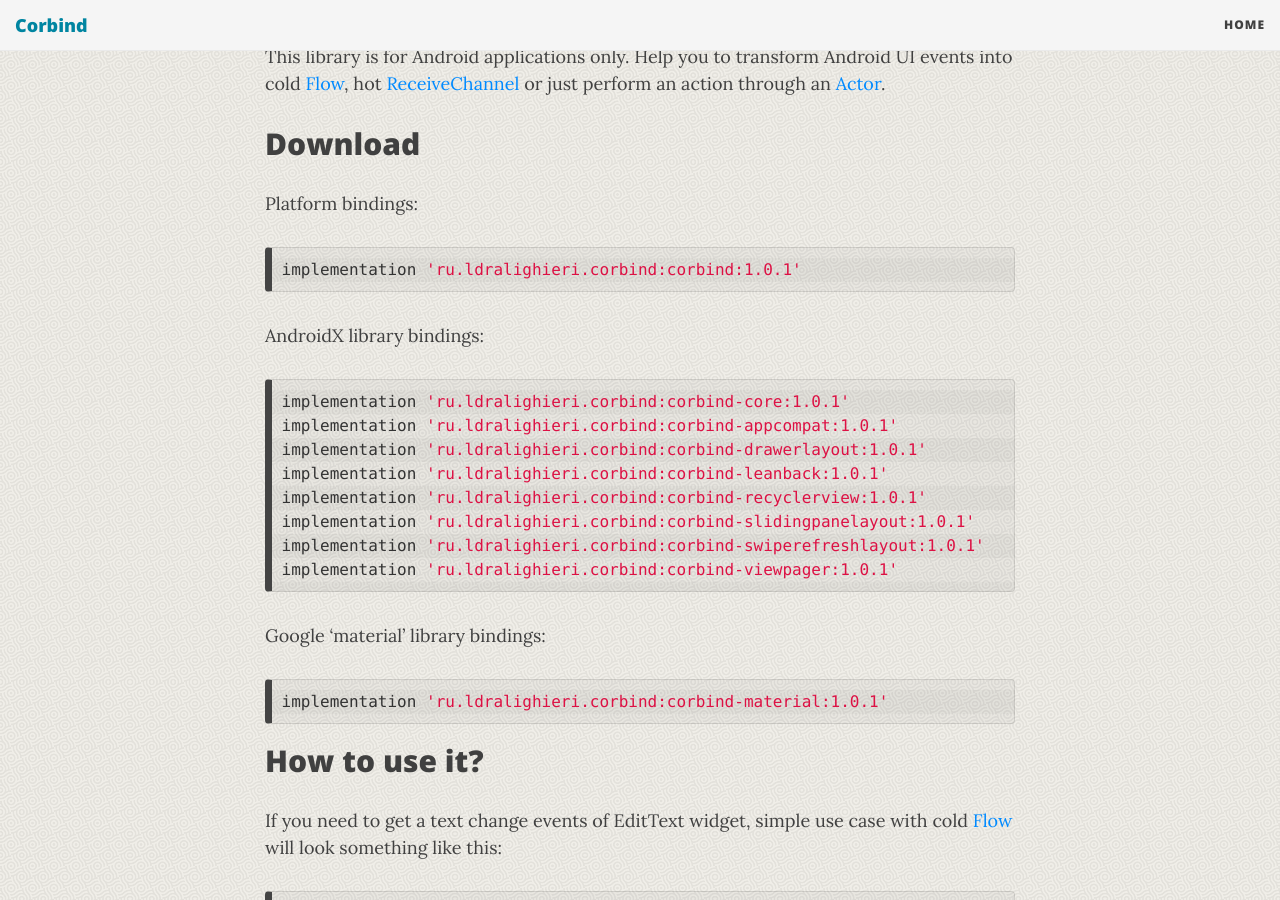
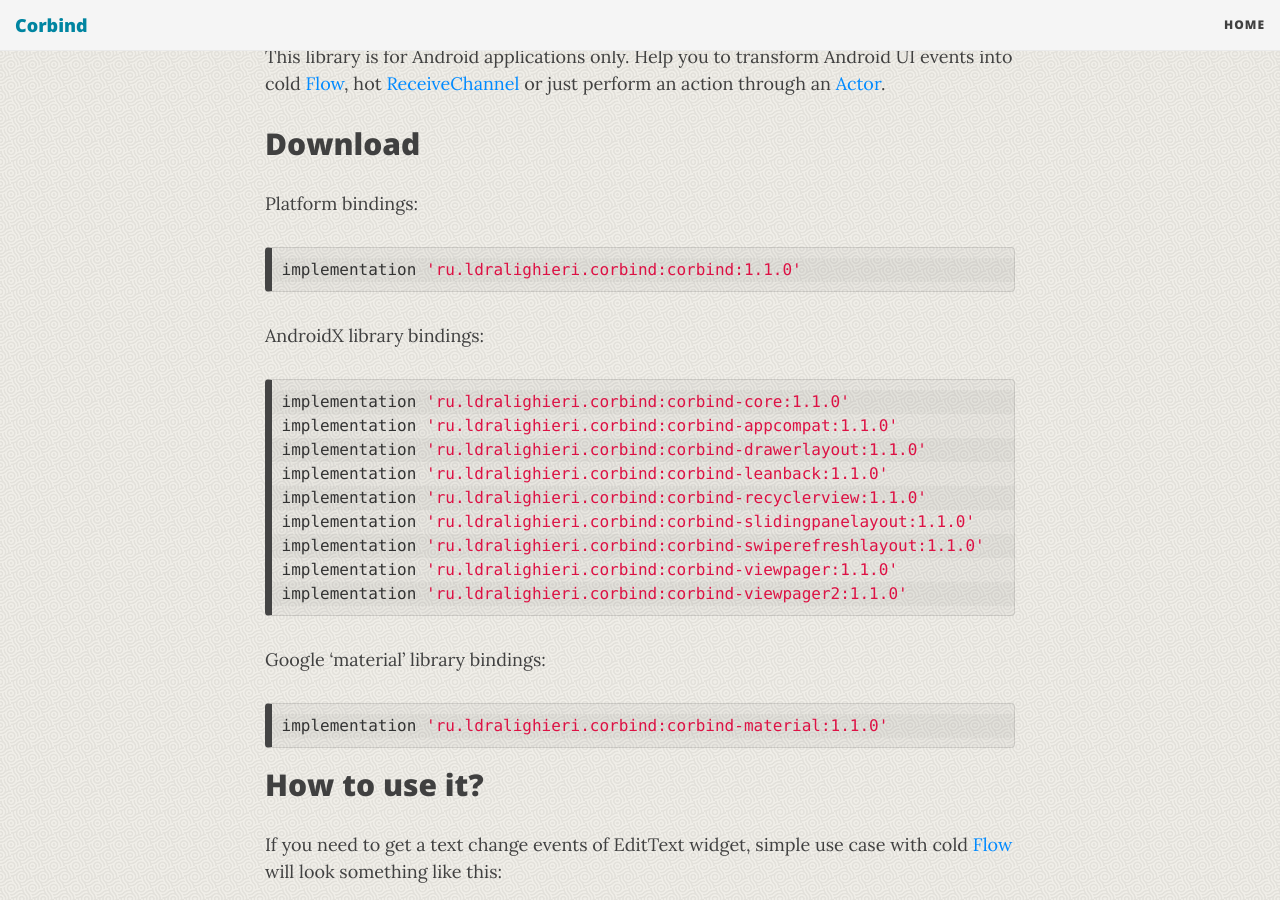
Before and after one commit to LDRAlighieri/Corbind, a Jekyll site: the page built from index.md, in a window 1280 px wide and 900 px high, scrolled down 813 px. Built offline with Jekyll 4.4.1, drawn with Linux system fonts in a browser that asks for light colours; nearby versions of some CDN libraries.

Commit message:
update version

````diff
--- a/index.md
+++ b/index.md
@@ -37,24 +37,25 @@ This library is for Android applications only. Help you to transform Android UI
 
 Platform bindings:
 ```groovy
-implementation 'ru.ldralighieri.corbind:corbind:1.0.1'
+implementation 'ru.ldralighieri.corbind:corbind:1.1.0'
 ```
 
 AndroidX library bindings:
 ```groovy
-implementation 'ru.ldralighieri.corbind:corbind-core:1.0.1'
-implementation 'ru.ldralighieri.corbind:corbind-appcompat:1.0.1'
-implementation 'ru.ldralighieri.corbind:corbind-drawerlayout:1.0.1'
-implementation 'ru.ldralighieri.corbind:corbind-leanback:1.0.1'
-implementation 'ru.ldralighieri.corbind:corbind-recyclerview:1.0.1'
-implementation 'ru.ldralighieri.corbind:corbind-slidingpanelayout:1.0.1'
-implementation 'ru.ldralighieri.corbind:corbind-swiperefreshlayout:1.0.1'
-implementation 'ru.ldralighieri.corbind:corbind-viewpager:1.0.1'
+implementation 'ru.ldralighieri.corbind:corbind-core:1.1.0'
+implementation 'ru.ldralighieri.corbind:corbind-appcompat:1.1.0'
+implementation 'ru.ldralighieri.corbind:corbind-drawerlayout:1.1.0'
+implementation 'ru.ldralighieri.corbind:corbind-leanback:1.1.0'
+implementation 'ru.ldralighieri.corbind:corbind-recyclerview:1.1.0'
+implementation 'ru.ldralighieri.corbind:corbind-slidingpanelayout:1.1.0'
+implementation 'ru.ldralighieri.corbind:corbind-swiperefreshlayout:1.1.0'
+implementation 'ru.ldralighieri.corbind:corbind-viewpager:1.1.0'
+implementation 'ru.ldralighieri.corbind:corbind-viewpager2:1.1.0'
 ```
 
 Google 'material' library bindings:
 ```groovy
-implementation 'ru.ldralighieri.corbind:corbind-material:1.0.1'
+implementation 'ru.ldralighieri.corbind:corbind-material:1.1.0'
 ```
 
 
````
